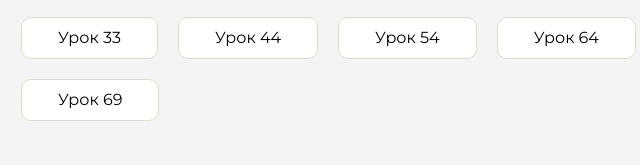
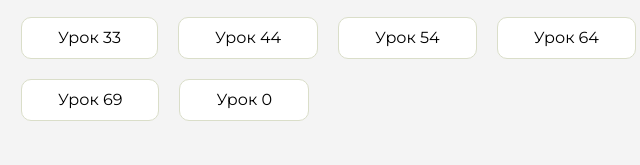
Before and after one commit to Dima3244/-Homework, a plain HTML site: page index.html in a window 1280 px wide. Shown: the part 345-510 px from the top of the page, 435-1075 px from the left. Drawn offline with Linux system fonts and the light colour scheme.

Commit message:
Update index.html

```diff
--- a/index.html
+++ b/index.html
@@ -122,6 +122,8 @@
                         <a href="DZ-64/index.html">Урок 64</a>
                     <li class="content__list-item">
                         <a href="DZ-69/index.html">Урок 69</a>
+                    <li class="content__list-item">
+                        <a href="DZ-0/index.html">Урок 0</a>
                     </li>
                 </ul>
             </div>
```
